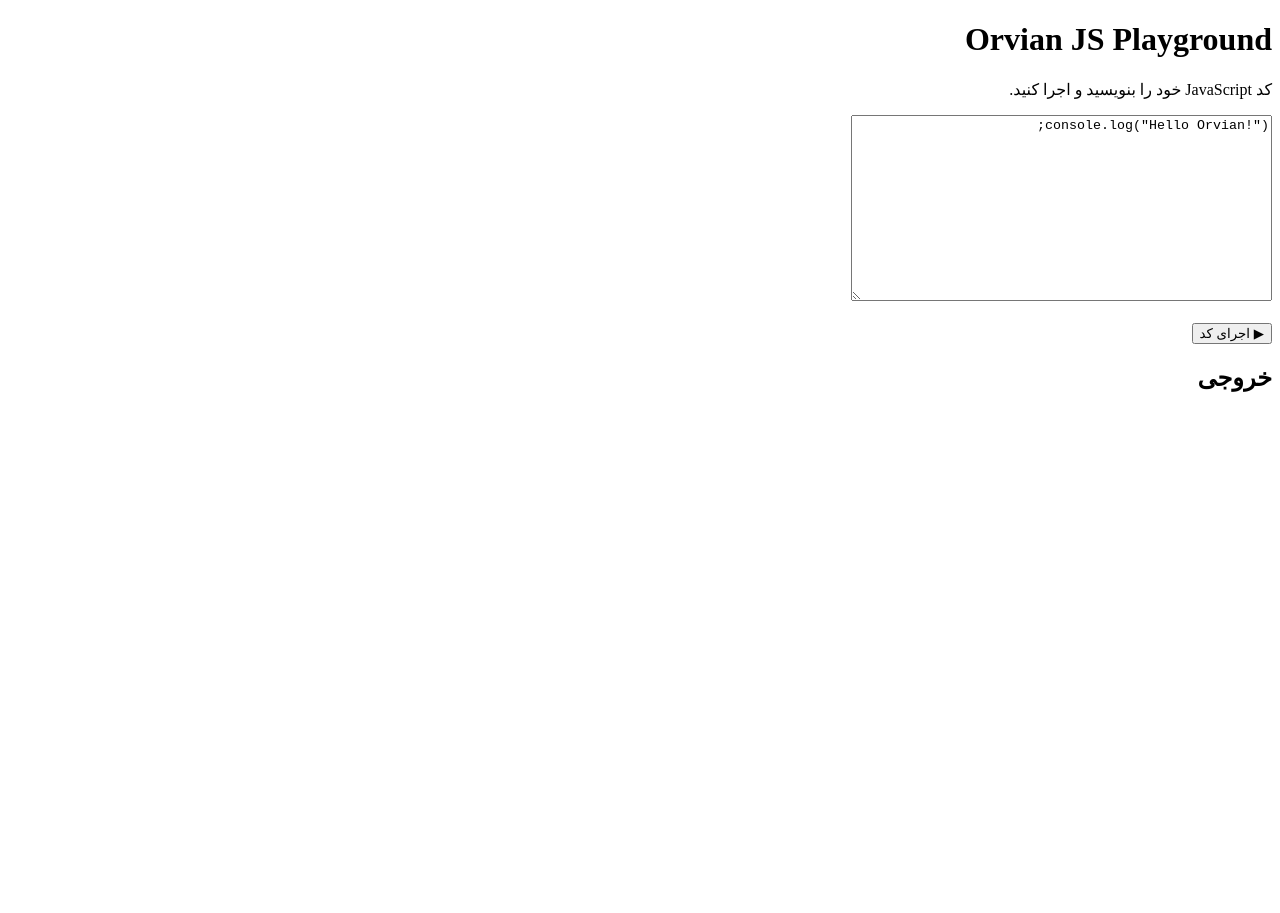
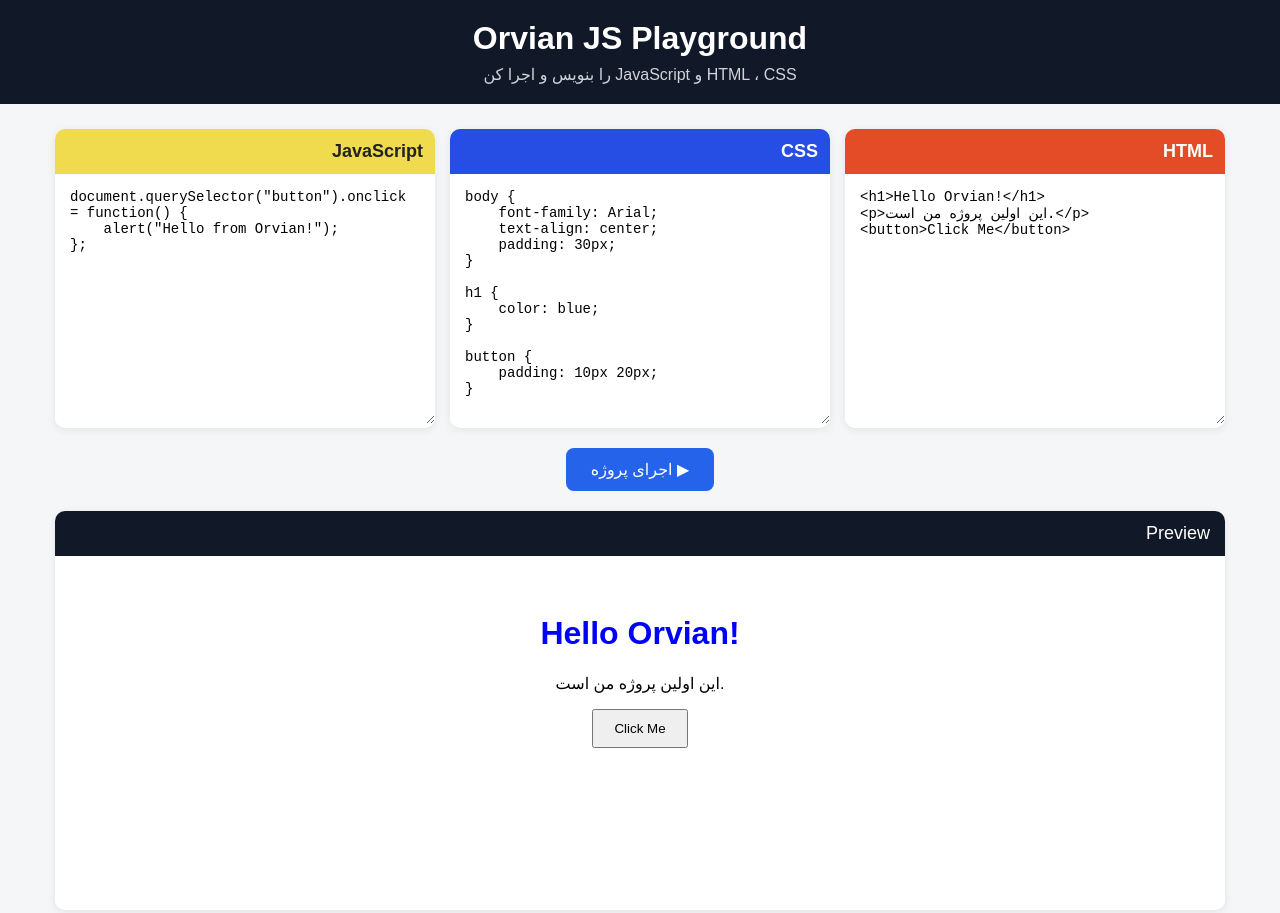
Before and after one commit to mahmoud-js/orvian.ir, a plain HTML site: page index.html in a window 1280 px wide. Before the commit the page ends 800 px from the top, so only its background shows below. Drawn offline with Linux system fonts and the light colour scheme.

Commit message:
Add HTML CSS JavaScript Playground

```diff
--- a/index.html
+++ b/index.html
@@ -5,48 +5,236 @@
     <meta name="viewport" content="width=device-width, initial-scale=1.0">
 
     <title>Orvian JS Playground</title>
+
+    <style>
+        * {
+            box-sizing: border-box;
+        }
+
+        body {
+            margin: 0;
+            font-family: Arial, sans-serif;
+            background: #f4f6f8;
+            color: #222;
+        }
+
+        header {
+            background: #111827;
+            color: white;
+            padding: 20px;
+            text-align: center;
+        }
+
+        header h1 {
+            margin: 0 0 8px;
+        }
+
+        header p {
+            margin: 0;
+            color: #d1d5db;
+        }
+
+        .container {
+            max-width: 1200px;
+            margin: 25px auto;
+            padding: 0 15px;
+        }
+
+        .editors {
+            display: grid;
+            grid-template-columns: repeat(3, 1fr);
+            gap: 15px;
+        }
+
+        .editor {
+            background: white;
+            border-radius: 10px;
+            overflow: hidden;
+            box-shadow: 0 2px 8px rgba(0,0,0,0.08);
+        }
+
+        .editor h2 {
+            margin: 0;
+            padding: 12px;
+            font-size: 18px;
+            color: white;
+        }
+
+        .html-title {
+            background: #e34c26;
+        }
+
+        .css-title {
+            background: #264de4;
+        }
+
+        .js-title {
+            background: #f0db4f;
+            color: #222 !important;
+        }
+
+        textarea {
+            width: 100%;
+            height: 250px;
+            border: none;
+            outline: none;
+            resize: vertical;
+            padding: 15px;
+            font-family: monospace;
+            font-size: 14px;
+            direction: ltr;
+            text-align: left;
+        }
+
+        .controls {
+            margin: 20px 0;
+            text-align: center;
+        }
+
+        button {
+            border: none;
+            background: #2563eb;
+            color: white;
+            padding: 12px 25px;
+            border-radius: 8px;
+            font-size: 16px;
+            cursor: pointer;
+        }
+
+        button:hover {
+            background: #1d4ed8;
+        }
+
+        .preview-box {
+            background: white;
+            border-radius: 10px;
+            overflow: hidden;
+            box-shadow: 0 2px 8px rgba(0,0,0,0.08);
+        }
+
+        .preview-title {
+            background: #111827;
+            color: white;
+            padding: 12px 15px;
+            font-size: 18px;
+        }
+
+        iframe {
+            width: 100%;
+            height: 350px;
+            border: none;
+            background: white;
+        }
+
+        @media (max-width: 800px) {
+            .editors {
+                grid-template-columns: 1fr;
+            }
+
+            textarea {
+                height: 200px;
+            }
+        }
+    </style>
 </head>
 
 <body>
 
+<header>
     <h1>Orvian JS Playground</h1>
+    <p>HTML ، CSS و JavaScript را بنویس و اجرا کن</p>
+</header>
 
-    <p>کد JavaScript خود را بنویسید و اجرا کنید.</p>
+<div class="container">
 
-    <textarea id="code" rows="12" cols="50">
-console.log("Hello Orvian!");
-    </textarea>
+    <div class="editors">
 
-    <br><br>
+        <div class="editor">
+            <h2 class="html-title">HTML</h2>
+            <textarea id="htmlCode"><h1>Hello Orvian!</h1>
+<p>این اولین پروژه من است.</p>
+<button>Click Me</button></textarea>
+        </div>
 
-    <button onclick="runCode()">▶ اجرای کد</button>
+        <div class="editor">
+            <h2 class="css-title">CSS</h2>
+            <textarea id="cssCode">body {
+    font-family: Arial;
+    text-align: center;
+    padding: 30px;
+}
 
-    <h2>خروجی</h2>
+h1 {
+    color: blue;
+}
 
-    <pre id="output"></pre>
+button {
+    padding: 10px 20px;
+}</textarea>
+        </div>
 
-    <script>
-        function runCode() {
-            const code = document.getElementById("code").value;
-            const output = document.getElementById("output");
+        <div class="editor">
+            <h2 class="js-title">JavaScript</h2>
+            <textarea id="jsCode">document.querySelector("button").onclick = function() {
+    alert("Hello from Orvian!");
+};</textarea>
+        </div>
 
-            output.textContent = "";
+    </div>
 
-            const oldLog = console.log;
+    <div class="controls">
+        <button onclick="runProject()">▶ اجرای پروژه</button>
+    </div>
 
-            console.log = function(message) {
-                output.textContent += message + "\n";
-            };
+    <div class="preview-box">
 
-            try {
-                eval(code);
-            } catch (error) {
-                output.textContent = "خطا: " + error.message;
-            }
+        <div class="preview-title">
+            Preview
+        </div>
 
-            console.log = oldLog;
-        }
-    </script>
+        <iframe id="preview"></iframe>
+
+    </div>
+
+</div>
+
+<script>
+
+function runProject() {
+
+    const html = document.getElementById("htmlCode").value;
+    const css = document.getElementById("cssCode").value;
+    const js = document.getElementById("jsCode").value;
+
+    const preview = document.getElementById("preview");
+
+    const documentContent = `
+        <!DOCTYPE html>
+        <html>
+        <head>
+            <style>
+                ${css}
+            </style>
+        </head>
+
+        <body>
+
+            ${html}
+
+            <script>
+                ${js}
+            <\/script>
+
+        </body>
+        </html>
+    `;
+
+    preview.srcdoc = documentContent;
+}
+
+runProject();
+
+</script>
 
 </body>
 </html>
```
